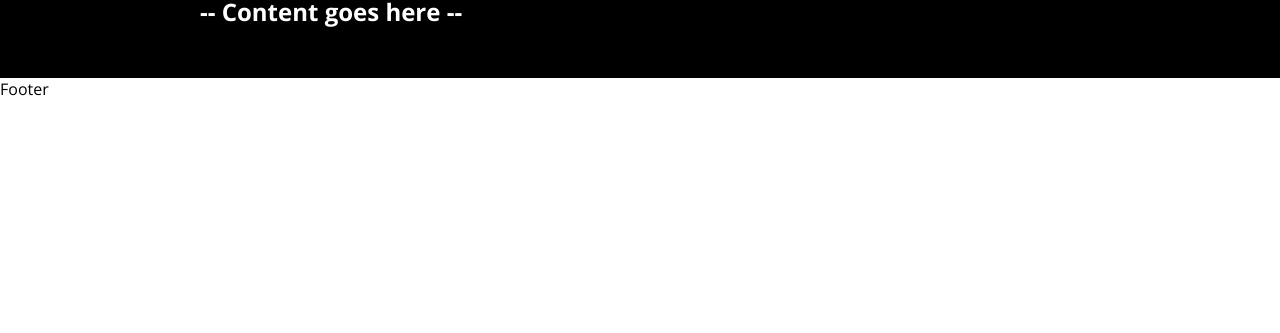
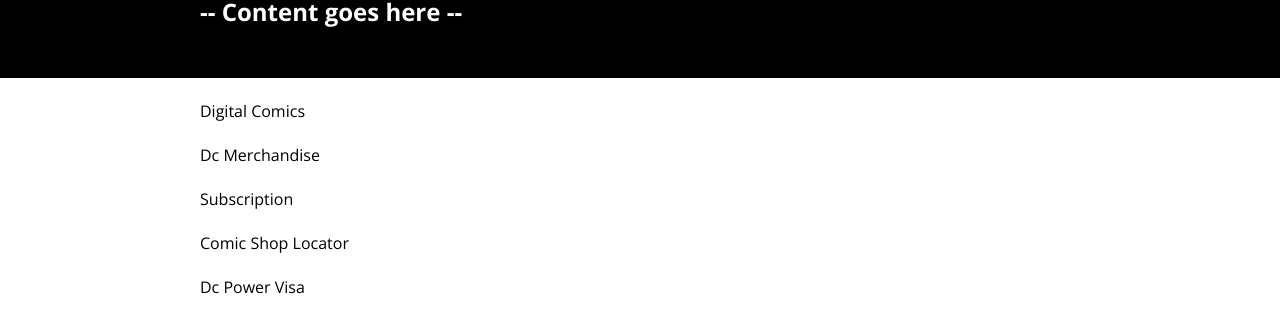
Before and after one commit to giorgiameffe/react-dc-comics, a React (Vite) app: page / in a window 1280 px wide. Shown: the part 395-728 px from the top of the page. Built offline with nearby package versions, Linux system fonts and the light colour scheme; a web font is replaced by a local one.

Commit message:
feat: create footer navbar structure

```diff
--- a/src/components/Footer.jsx
+++ b/src/components/Footer.jsx
@@ -1,5 +1,12 @@
+// importazione componenti footer
+import FooterNavbar from "./footer-components/Footer-navbar";
+
 // Funzione Footer
 
 export default function Footer() {
-    return (<footer>Footer</footer>);
+    return (
+        <footer>
+            <FooterNavbar />
+        </footer>
+    );
 }
--- /dev/null
+++ b/src/components/footer-components/Footer-navbar.jsx
@@ -0,0 +1,30 @@
+// Funzione Footer Navbar
+
+export default function FooterNavbar() {
+    return (
+        <nav>
+            <ul className="f-navbar">
+                <li>
+                    <img src="" alt="" />
+                    <div>Digital Comics</div>
+                </li>
+                <li>
+                    <img src="" alt="" />
+                    <div>Dc Merchandise</div>
+                </li>
+                <li>
+                    <img src="" alt="" />
+                    <div>Subscription</div>
+                </li>
+                <li>
+                    <img src="" alt="" />
+                    <div>Comic Shop Locator</div>
+                </li>
+                <li>
+                    <img src="" alt="" />
+                    <div>Dc Power Visa</div>
+                </li>
+            </ul>
+        </nav>
+    );
+}
```
